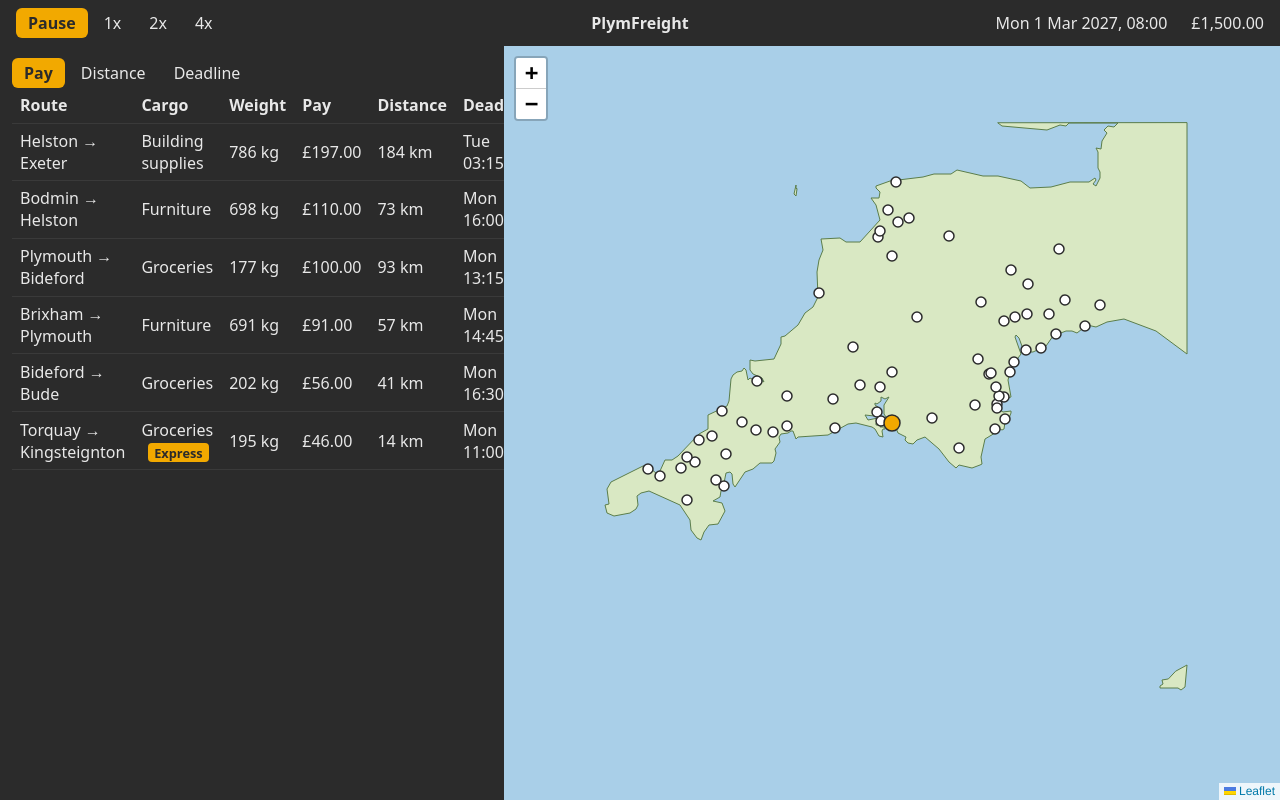
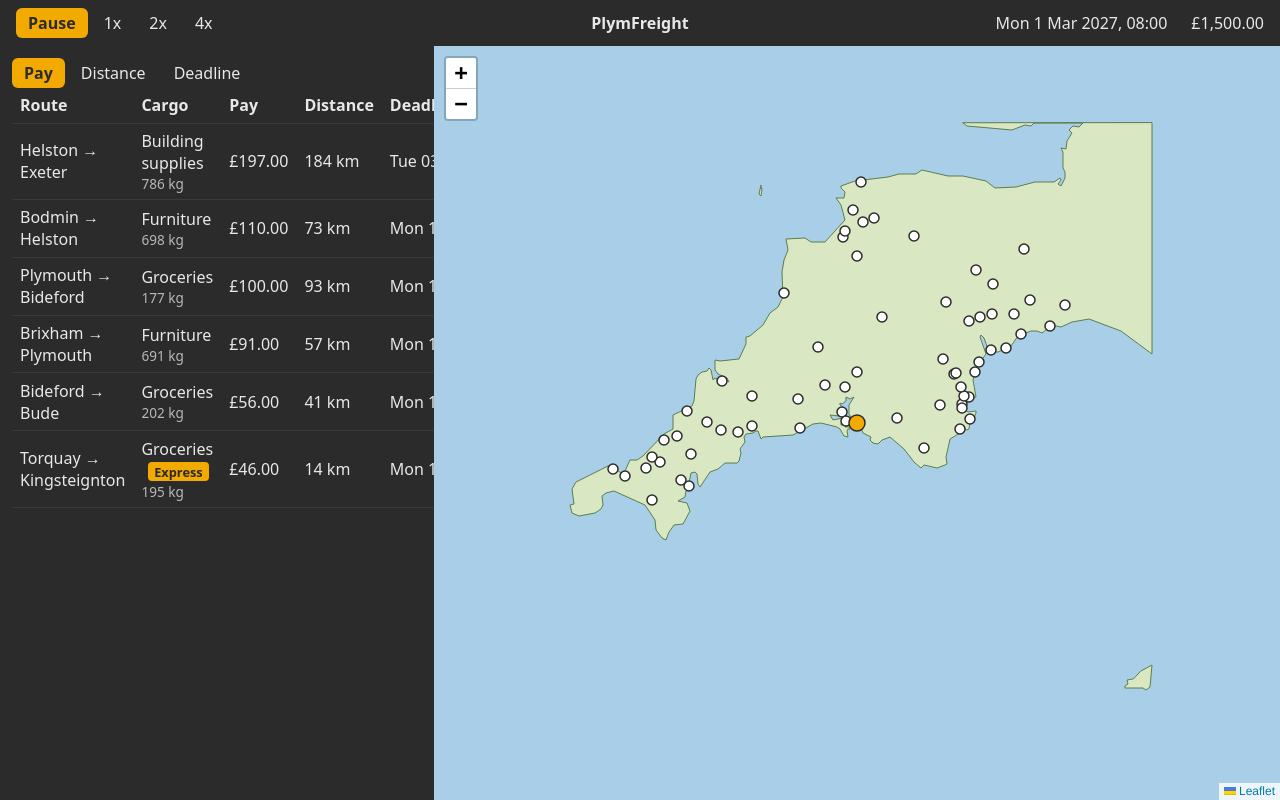
Before and after one commit to fordyyyx/freightline, a React (Vite) app: page / in a window 1280 px wide. Built offline with nearby package versions, Linux system fonts and the light colour scheme.

Commit message:
fix: fit the job board to its contents and the window (#76)
* fix: size the job board with the window

* fix: adjust the job board table size to fit the view

```diff
--- a/src/ui/JobBoard.css
+++ b/src/ui/JobBoard.css
@@ -1,5 +1,5 @@
 .job-board {
-  width: 30rem;
+  flex: 0 0 clamp(24rem, 32vw, 36rem);
   overflow-y: auto;
   background: #2b2b2b;
   color: #e8e8e8;
@@ -53,3 +53,14 @@
   color: #2b2b2b;
   font-weight: 700;
 }
+
+.job-board__weight {
+  display: block;
+  font-size: 0.85em;
+  color: #b8b8b8;
+}
+
+.job-board__number {
+  white-space: nowrap;
+  text-align: right;
+}
--- a/src/ui/JobBoard.tsx
+++ b/src/ui/JobBoard.tsx
@@ -50,10 +50,9 @@ export default function JobBoard() {
             <tr>
               <th>Route</th>
               <th>Cargo</th>
-              <th>Weight</th>
-              <th>Pay</th>
-              <th>Distance</th>
-              <th>Deadline</th>
+              <th className="job-board__number">Pay</th>
+              <th className="job-board__number">Distance</th>
+              <th className="job-board__number">Deadline</th>
             </tr>
           </thead>
           <tbody>
@@ -66,11 +65,13 @@ export default function JobBoard() {
                   {offer.urgency === "express" && (
                     <span className="job-board__express">Express</span>
                   )}
+                  <span className="job-board__weight">{`${offer.weightKg} kg`}</span>
                 </td>
-                <td>{`${offer.weightKg} kg`}</td>
-                <td>{formatMoney(offer.pay)}</td>
-                <td>{`${Math.round(offerLoadedKm(towns, offer))} km`}</td>
-                <td>{formatShortGameTime(offer.deadline)}</td>
+                <td className="job-board__number">{formatMoney(offer.pay)}</td>
+                <td className="job-board__number">{`${Math.round(offerLoadedKm(towns, offer))} km`}</td>
+                <td className="job-board__number">
+                  {formatShortGameTime(offer.deadline)}
+                </td>
               </tr>
             ))}
           </tbody>
--- a/src/ui/MapView.css
+++ b/src/ui/MapView.css
@@ -1,5 +1,6 @@
 .map {
   flex: 1;
+  min-width: 0;
 }
 
 .map.leaflet-container {
```
